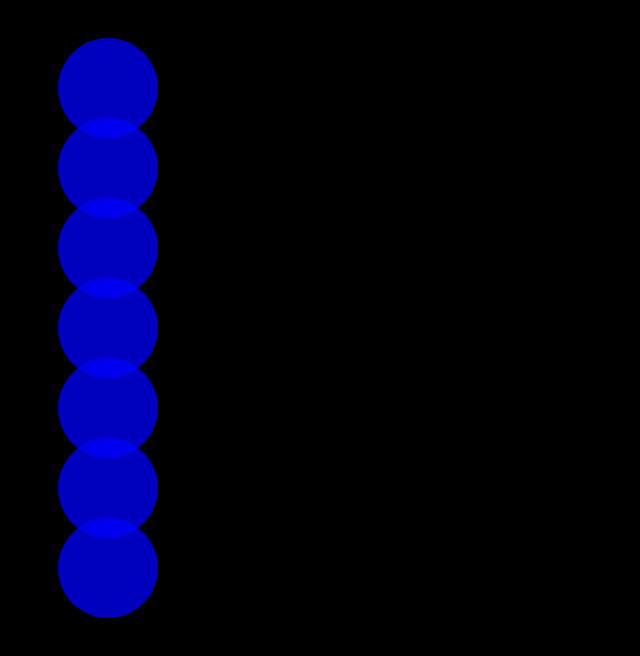
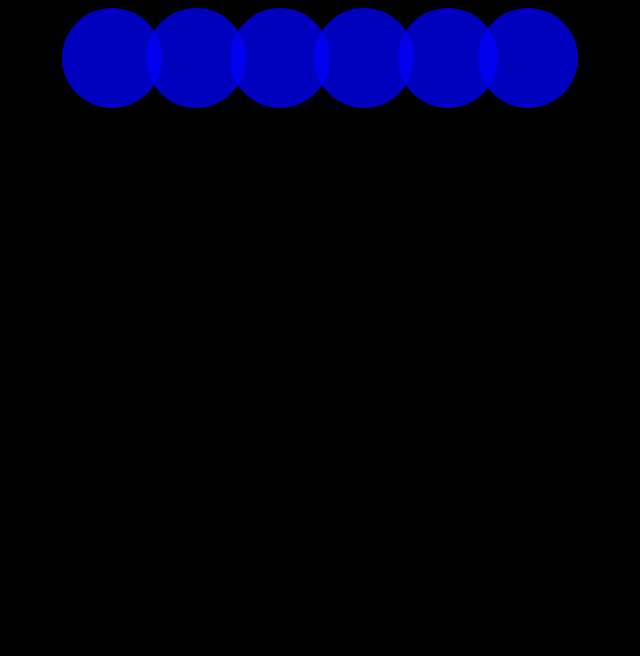
Before and after one commit to perenewang/Internet-Art-Final-Project, a plain HTML site: page index.html in a window 1280 px wide. Shown: the whole page, without its empty margins (0-640 px from the left). Drawn offline with Linux system fonts and the light colour scheme.

Commit message:
now in row

```diff
--- a/index.html
+++ b/index.html
@@ -17,6 +17,7 @@
         height: 100px;
         position: absolute;
         transition: all .5s;
+        cursor: pointer;
       }
 
       input:checked+label {
@@ -83,24 +84,25 @@
       .box {
         padding: 30px;
         opacity: 75%;
-        cursor: pointer;
+        display: inline;
+      }
+
+      .rows {
+        display: block;
       }
 
     </style>
   </head>
 
   <body>
-    <div>
       <div class="box">
         <input id="circle1" type="checkbox">
         <label for="circle1"></label>
-      </div>
-    </div>
 
     <script>
       //declarative approach
       /* have function to loop making the circle
-      but it only goes in a column, i want to create
+      but it only goes in a row, i want to create
       it so that it'll repeat the columns over and over.*/
       /* how to know how many circles to make to fill the
       screen instead of using the hardcoded number in
@@ -117,17 +119,28 @@
             <input id="circle1" type="checkbox">
             <label for="circle1"></label>
         `
-        const x = Math.random() * window.innerWidth
+        /*const x = Math.random() * window.innerWidth
         const y = Math.random() * window.innerHeight
         circle.style.left = `${x}px`
-        circle.style.top = `${y}px`
+        circle.style.top = `${y}px`*/
         document.body.appendChild(circle)
       }
-      createCircle()
+      /*function createPage()
+      {
+        const row = document.createElement('div')
+        row.className = 'rows'
+        row =
+          for (let i = 0; i < 5; i++)
+          {
+            createCircle()
+          }
+        document.body.appendChild(row)
+      }*/
       for (let i = 0; i < 5; i++)
       {
         createCircle()
       }
+
       /* make new function that calls createCircle()
       with a new div element that is side by side
       and loop that new function */
```
